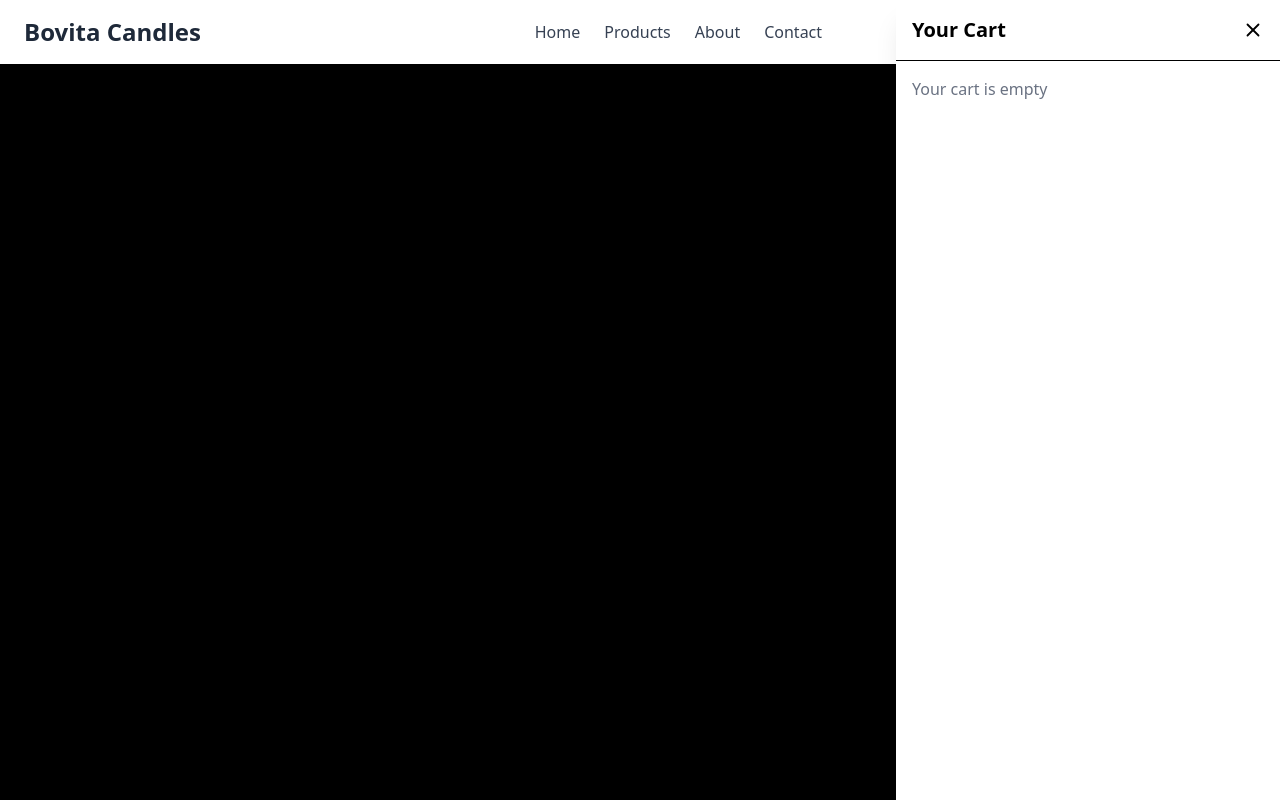
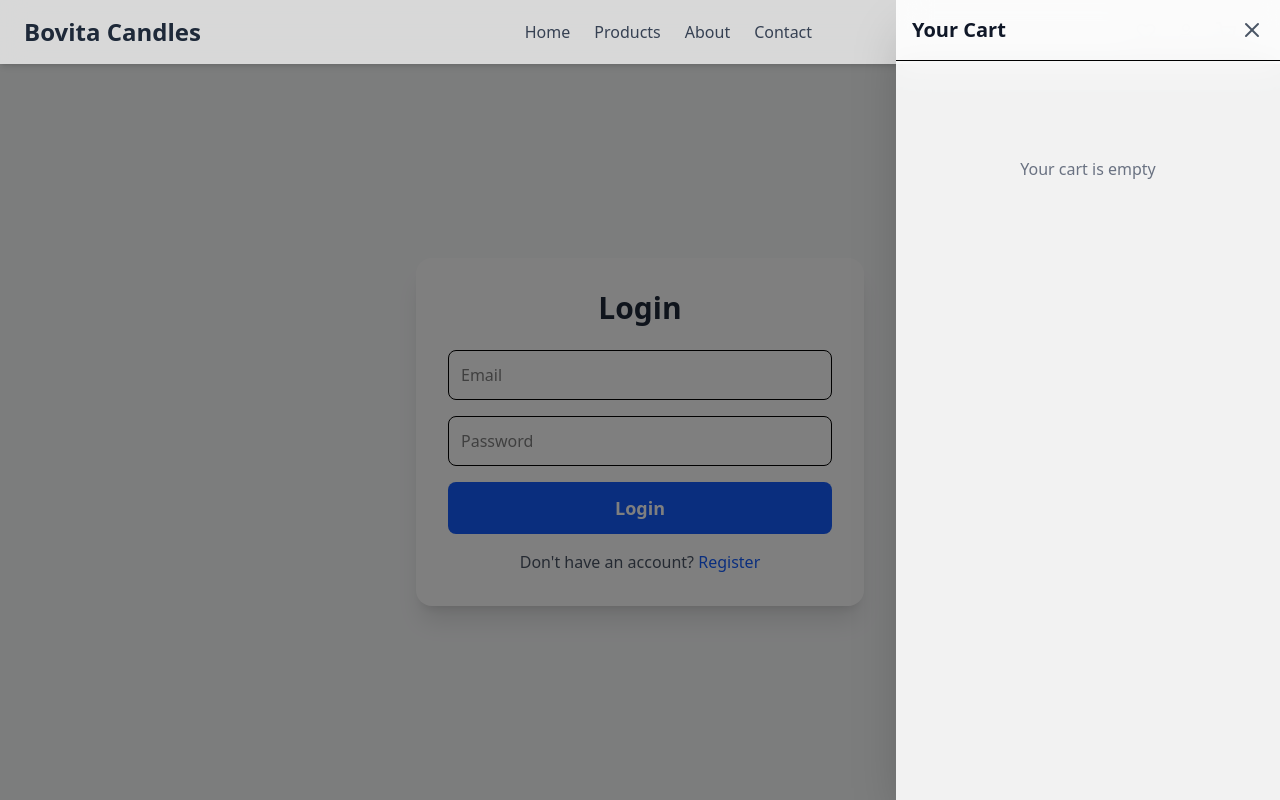
Before and after one commit to mahenabeywickrama/bovita-candles-fe, a React (Vite) app: page /login in a window 1280 px wide. Both pictures are taken after a click on the element 1246 px from the left and 32 px from the top of the page. Built offline with nearby package versions, Linux system fonts and the light colour scheme.

Commit message:
project updated

```diff
--- a/src/components/Cart.tsx
+++ b/src/components/Cart.tsx
@@ -1,68 +1,83 @@
-import { FiX } from "react-icons/fi"
-import { useCart } from "../context/cartContext"
-import { useNavigate } from "react-router-dom"
+import { FiX, FiTrash2 } from "react-icons/fi";
+import { useCart } from "../context/cartContext";
+import { useNavigate } from "react-router-dom";
+import { motion, AnimatePresence } from "framer-motion";
 
 type Props = {
-  open: boolean
-  onClose: () => void
-}
+  open: boolean;
+  onClose: () => void;
+};
 
 export default function CartDrawer({ open, onClose }: Props) {
-  const navigate = useNavigate()
-  const { cart, removeFromCart, updateQuantity } = useCart()
+  const navigate = useNavigate();
+  const { cart, removeFromCart, updateQuantity } = useCart();
 
   const total = cart.reduce(
     (sum, item) => sum + item.product.price * item.quantity,
     0
-  )
-
-  if (!open) return null
+  );
 
   return (
+    <AnimatePresence>
+      {open && (
         <>
           {/* BACKDROP */}
-      <div
-        className="fixed inset-0 bg-black bg-opacity-50 z-40"
+          <motion.div
+            initial={{ opacity: 0 }}
+            animate={{ opacity: 0.5 }}
+            exit={{ opacity: 0 }}
+            className="fixed inset-0 bg-black z-40"
             onClick={onClose}
           />
 
           {/* DRAWER */}
-      <div className="fixed top-0 right-0 w-full sm:w-96 h-full bg-white z-50 shadow-xl flex flex-col animate-slideIn">
-
+          <motion.div
+            initial={{ x: "100%" }}
+            animate={{ x: 0 }}
+            exit={{ x: "100%" }}
+            transition={{ type: "tween", duration: 0.3 }}
+            className="fixed top-0 right-0 w-full sm:w-96 h-full z-50 flex flex-col bg-white/90 backdrop-blur-lg shadow-2xl"
+          >
             {/* HEADER */}
             <div className="flex items-center justify-between p-4 border-b">
-          <h2 className="text-xl font-bold">Your Cart</h2>
-          <button onClick={onClose}>
-            <FiX size={22} />
+              <h2 className="text-xl font-bold text-gray-900">Your Cart</h2>
+              <button
+                className="text-gray-600 hover:text-gray-900 transition"
+                onClick={onClose}
+              >
+                <FiX size={24} />
               </button>
             </div>
 
             {/* CONTENT */}
             <div className="flex-1 overflow-y-auto p-4">
               {cart.length === 0 ? (
-            <p className="text-gray-500">Your cart is empty</p>
+                <p className="text-gray-500 text-center mt-20">
+                  Your cart is empty
+                </p>
               ) : (
                 cart.map((item) => (
-              <div
+                  <motion.div
                     key={item.product._id}
-                className="flex gap-4 mb-4 border-b pb-4"
+                    layout
+                    className="flex gap-4 mb-6 border-b pb-4 items-center"
                   >
+                    <div className="relative w-20 h-20 flex-shrink-0 overflow-hidden rounded-2xl shadow-sm">
                       <img
                         src={item.product.imageUrls[0]}
-                  className="w-16 h-16 object-cover rounded"
+                        className="w-full h-full object-cover transition-transform duration-200 hover:scale-105"
+                        alt={item.product.title}
                       />
+                    </div>
 
-                <div className="flex-1">
-                  <h3 className="font-semibold">
-                    {item.product.title}
-                  </h3>
-                  <p className="text-sm">
-                    Rs. {item.product.price}
-                  </p>
+                    <div className="flex-1 flex flex-col gap-1">
+                      <h3 className="font-semibold text-gray-900">{item.product.title}</h3>
+                      <p className="text-gray-600 text-sm">Rs. {item.product.price}</p>
 
+                      {/* Quantity */}
                       <div className="flex items-center gap-2 mt-2">
                         <button
-                      className="border px-2"
+                          className="px-3 py-1 border rounded-full hover:bg-gray-100 transition"
                           onClick={() =>
                             updateQuantity(
                               item.product._id,
@@ -72,14 +87,11 @@ export default function CartDrawer({ open, onClose }: Props) {
                         >
                           −
                         </button>
-                    <span>{item.quantity}</span>
+                        <span className="px-2 py-1 bg-gray-100 rounded-full text-sm">{item.quantity}</span>
                         <button
-                      className="border px-2"
+                          className="px-3 py-1 border rounded-full hover:bg-gray-100 transition"
                           onClick={() =>
-                        updateQuantity(
-                          item.product._id,
-                          item.quantity + 1
-                        )
+                            updateQuantity(item.product._id, item.quantity + 1)
                           }
                         >
                           +
@@ -87,39 +99,39 @@ export default function CartDrawer({ open, onClose }: Props) {
                       </div>
                     </div>
 
+                    {/* Remove */}
                     <button
-                  onClick={() =>
-                    removeFromCart(item.product._id)
-                  }
-                  className="text-red-500 text-sm"
+                      className="text-red-500 hover:text-red-600 transition"
+                      onClick={() => removeFromCart(item.product._id)}
                     >
-                  Remove
+                      <FiTrash2 />
                     </button>
-              </div>
+                  </motion.div>
                 ))
               )}
             </div>
 
             {/* FOOTER */}
             {cart.length > 0 && (
-          <div className="border-t p-4">
-            <div className="flex justify-between font-bold mb-4">
+              <div className="border-t p-4 sticky bottom-0 bg-white/90 backdrop-blur-md flex flex-col gap-3">
+                <div className="flex justify-between font-bold text-gray-900 text-lg">
                   <span>Total</span>
                   <span>Rs. {total}</span>
                 </div>
-
                 <button
-              className="w-full bg-black text-white py-3 rounded"
                   onClick={() => {
-                onClose()         // Close the drawer
-                navigate("/checkout") // Navigate to checkout page
+                    onClose();
+                    navigate("/checkout");
                   }}
+                  className="w-full bg-gradient-to-r from-rose-600 to-pink-600 text-white py-3 rounded-full font-semibold shadow-lg hover:scale-105 transition"
                 >
                   Checkout
                 </button>
               </div>
             )}
-      </div>
+          </motion.div>
         </>
-  )
+      )}
+    </AnimatePresence>
+  );
 }
--- a/src/components/Header.tsx
+++ b/src/components/Header.tsx
@@ -1,81 +1,111 @@
-import { Link, useNavigate } from "react-router-dom"
-import { useAuth } from "../context/authContext"
-import { FiUser, FiShoppingCart, FiHeart } from "react-icons/fi"
-import { useCart } from "../context/cartContext"
-import { useState } from "react"
-import Cart from "./Cart"
+import { Link, useLocation, useNavigate } from "react-router-dom";
+import { useAuth } from "../context/authContext";
+import { FiUser, FiShoppingCart, FiHeart, FiMenu, FiX } from "react-icons/fi";
+import { useCart } from "../context/cartContext";
+import { useState } from "react";
+import Cart from "./Cart";
 
 export default function Header() {
-  const navigate = useNavigate()
-  const { user } = useAuth()
-  const { cart } = useCart()
-  const [cartOpen, setCartOpen] = useState(false)
+  const navigate = useNavigate();
+  const location = useLocation();
+  const { user } = useAuth();
+  const { cart } = useCart();
+  const [cartOpen, setCartOpen] = useState(false);
+  const [mobileMenuOpen, setMobileMenuOpen] = useState(false);
+
+  const totalItems = cart.reduce((sum, item) => sum + item.quantity, 0);
 
   const handleUserClick = () => {
-    if (!user) navigate("/login")
-    else if (user.role === "ADMIN") navigate("/dashboard/admin")
-    else navigate("/dashboard/user")
-  }
+    if (!user) navigate("/login");
+    else if (user.role === "ADMIN") navigate("/dashboard/admin");
+    else navigate("/dashboard/user");
+  };
 
-  const totalItems = cart.reduce(
-    (sum, item) => sum + item.quantity,
-    0
-  )
+  const navLinks = [
+    { label: "Home", path: "/" },
+    { label: "Products", path: "/products" },
+    { label: "About", path: "/about" },
+    { label: "Contact", path: "/contact" },
+  ];
 
   return (
     <>
-      <header className="w-full shadow-md bg-white sticky top-0 z-50">
+      <header className="w-full sticky top-0 z-50 bg-white/70 backdrop-blur-md shadow-md transition">
         <div className="max-w-7xl mx-auto flex items-center justify-between py-4 px-6">
 
           {/* Logo */}
-          <Link to="/" className="text-2xl font-bold text-gray-800">
+          <Link to="/" className="text-2xl font-extrabold text-gray-800 hover:text-rose-600 transition">
             Bovita Candles
           </Link>
 
-          {/* Navigation */}
+          {/* Desktop Navigation */}
           <nav className="hidden md:flex space-x-6 text-gray-700 font-medium">
-            <Link to="/" className="hover:text-black">Home</Link>
-            <Link to="/products" className="hover:text-black">Products</Link>
-            <Link to="/about" className="hover:text-black">About</Link>
-            <Link to="/contact" className="hover:text-black">Contact</Link>
+            {navLinks.map((link) => (
+              <Link
+                key={link.path}
+                to={link.path}
+                className={`hover:text-rose-600 transition ${
+                  location.pathname === link.path ? "text-rose-600 font-semibold" : ""
+                }`}
+              >
+                {link.label}
+              </Link>
+            ))}
           </nav>
 
           {/* Icons */}
           <div className="flex items-center space-x-5 text-gray-700 text-xl">
 
             {/* Wishlist */}
-            <FiHeart className="cursor-pointer hover:text-black" />
+            <FiHeart className="cursor-pointer hover:text-rose-600 transition" />
 
             {/* User */}
             <FiUser
-              className="cursor-pointer hover:text-black"
+              className="cursor-pointer hover:text-rose-600 transition"
               onClick={handleUserClick}
             />
 
             {/* Cart */}
             <div
-              className="relative cursor-pointer hover:text-black"
+              className="relative cursor-pointer hover:text-rose-600 transition"
               onClick={() => setCartOpen(true)}
             >
-              <FiShoppingCart />
-
-              {/* CART BADGE */}
+              <FiShoppingCart className={totalItems > 0 ? "animate-pulse" : ""} />
               {totalItems > 0 && (
-                <span className="absolute -top-2 -right-2 bg-black text-white text-xs w-5 h-5 flex items-center justify-center rounded-full">
+                <span className="absolute -top-2 -right-2 bg-rose-600 text-white text-xs w-5 h-5 flex items-center justify-center rounded-full">
                   {totalItems}
                 </span>
               )}
             </div>
 
+            {/* Mobile Menu Button */}
+            <div className="md:hidden cursor-pointer" onClick={() => setMobileMenuOpen(!mobileMenuOpen)}>
+              {mobileMenuOpen ? <FiX /> : <FiMenu />}
+            </div>
           </div>
         </div>
+
+        {/* Mobile Navigation */}
+        {mobileMenuOpen && (
+          <div className="md:hidden bg-white/90 backdrop-blur-md shadow-md px-6 py-4 flex flex-col space-y-3">
+            {navLinks.map((link) => (
+              <Link
+                key={link.path}
+                to={link.path}
+                className={`hover:text-rose-600 transition ${
+                  location.pathname === link.path ? "text-rose-600 font-semibold" : "text-gray-700"
+                }`}
+                onClick={() => setMobileMenuOpen(false)}
+              >
+                {link.label}
+              </Link>
+            ))}
+          </div>
+        )}
       </header>
 
-      {/* CART DRAWER */}
-      <Cart
-        open={cartOpen}
-        onClose={() => setCartOpen(false)}
-      />
+      {/* Cart Drawer */}
+      <Cart open={cartOpen} onClose={() => setCartOpen(false)} />
     </>
-  )
+  );
 }
```
Lines whose indentation alone changed are shown as unchanged.
